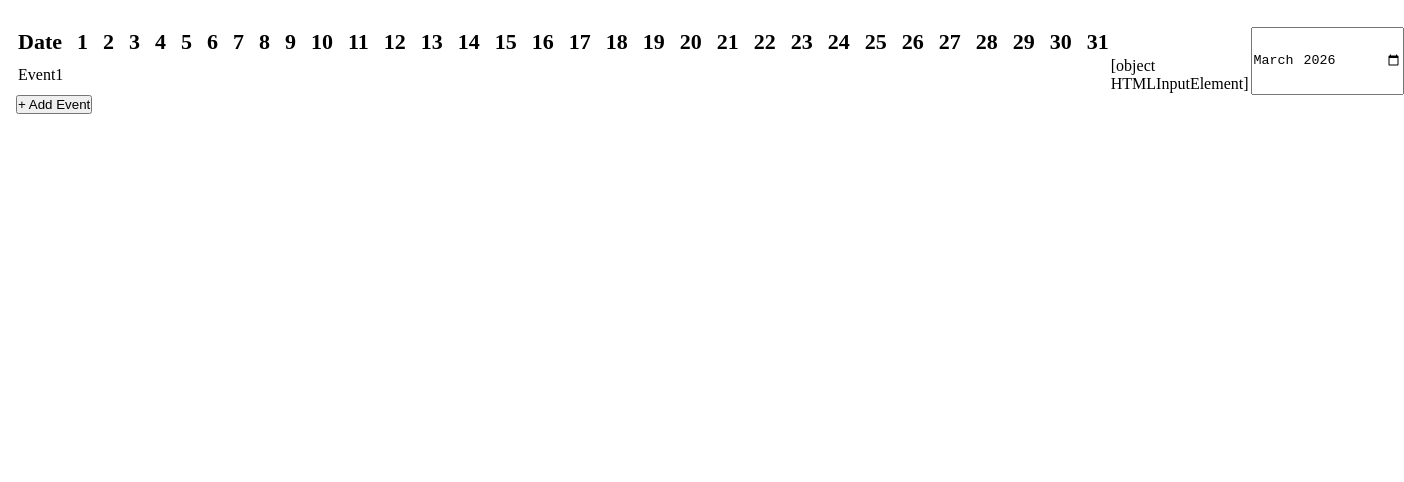
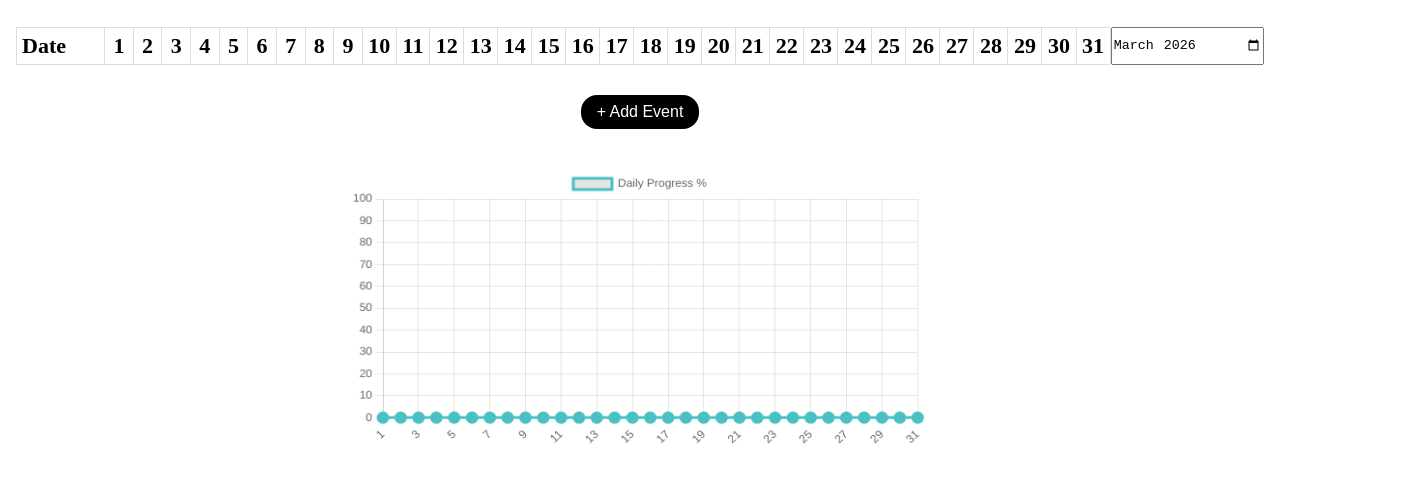
Before and after one commit to piyushNegiDev/Schedule-Tracker, a plain HTML site: page index.html in a window 1280 px wide. Shown: the part 56-538 px from the top of the page, 1404 px wide, since content can reach past the window. Drawn offline with nearby package versions, Linux system fonts and the light colour scheme.

Commit message:
Completed Project

```diff
--- a/index.html
+++ b/index.html
@@ -16,10 +16,11 @@
         <thead>
           <tr id="dateRow">
             <th>Date</th>
+
             <!--  -->
           </tr>
         </thead>
-        <tbody>
+        <tbody id="eventBody">
           <tr id="eventRow">
             <!--  -->
           </tr>
@@ -30,8 +31,12 @@
 
     <div class="addBtnDiv"><button>+ Add Event</button></div>
 
-    <div class="progressGraph"></div>
+    <!-- <canvas id="progressChart"></canvas> -->
+    <div class="graphWrapper">
+      <canvas id="progressChart"></canvas>
+    </div>
 
+    <script src="https://cdn.jsdelivr.net/npm/chart.js"></script>
     <script src="script.js"></script>
   </body>
 </html>
--- a/script.js
+++ b/script.js
@@ -1,44 +1,190 @@
 let calendar = document.querySelector("#calendar");
-let today = new Date();
-let month = today.getMonth() + 1;
-let year = today.getFullYear();
-let days = new Date(year, month, 0).getDate();
+let dateRow = document.querySelector("#dateRow");
+let eventBody = document.querySelector("#eventBody");
+
+let data = JSON.parse(localStorage.getItem("trackerData")) || {};
+
+function saveData() {
+  localStorage.setItem("trackerData", JSON.stringify(data));
+}
 
 function calendarDefaultValue() {
-  if (month < 10) {
-    let FixedMonth = "0" + month;
-    calendar.value = `${year}-${FixedMonth}`;
-  } else {
-    calendar.value = `${year}-${month}`;
+  let today = new Date();
+  calendar.value = today.toISOString().slice(0, 7);
+}
+
+function ensureMonth() {
+  if (!data[calendar.value]) {
+    data[calendar.value] = {};
   }
 }
 
-function noOfDays() {
-  let dateRow = document.querySelector("#dateRow");
+function getDays(year, month) {
+  return new Date(year, month, 0).getDate();
+}
+
+function renderDays(days) {
+  dateRow.innerHTML = "<th>Date</th>";
+
   for (let i = 1; i <= days; i++) {
     let th = document.createElement("th");
-    th.innerHTML = i;
-    dateRow.append(th);
+    th.textContent = i;
+    dateRow.appendChild(th);
   }
 }
 
-let eventRow = document.querySelector("#eventRow");
-// let task = prompt("Enter event");
-// console.log(task);
-let th = document.createElement("td");
-th.innerHTML = "Event1";
-eventRow.append(th);
+function renderEvents(days) {
+  eventBody.innerHTML = "";
 
-let input = document.createElement("input");
-input.type = "checkbox";
-console.log(input);
+  let monthData = data[calendar.value];
 
-let thCheckbox = document.createElement("td");
-thCheckbox.innerHTML = input;
-console.log(thCheckbox);
+  for (let event in monthData) {
+    let tr = document.createElement("tr");
+    tr.dataset.trId = event;
 
-eventRow.append(thCheckbox);
-// for (let i = 1; i <= days; i++) {}
+    let td = document.createElement("td");
+    td.textContent = event;
+    tr.appendChild(td);
 
-noOfDays();
+    for (let i = 0; i < days; i++) {
+      let tdCheckbox = document.createElement("td");
+
+      let input = document.createElement("input");
+      input.type = "checkbox";
+      input.dataset.id = i;
+      input.checked = monthData[event][i] || false;
+
+      tdCheckbox.appendChild(input);
+      tr.appendChild(tdCheckbox);
+    }
+
+    eventBody.appendChild(tr);
+  }
+
+  renderGraph(days);
+}
+
+function addEvent(eventName, days) {
+  ensureMonth();
+
+  if (!data[calendar.value][eventName]) {
+    data[calendar.value][eventName] = new Array(days).fill(false);
+  }
+
+  saveData();
+  renderEvents(days);
+}
+
+calendar.addEventListener("change", () => {
+  let [year, month] = calendar.value.split("-");
+  let days = getDays(year, month);
+
+  ensureMonth();
+  renderDays(days);
+  renderEvents(days);
+});
+
+document.querySelector(".addBtnDiv button").addEventListener("click", () => {
+  let eventName = prompt("Enter Event Name");
+  if (!eventName) return;
+
+  let [year, month] = calendar.value.split("-");
+  let days = getDays(year, month);
+
+  addEvent(eventName, days);
+});
+
+eventBody.addEventListener("click", (e) => {
+  if (e.target.type === "checkbox") {
+    let index = Number(e.target.dataset.id);
+    let eventName = e.target.closest("tr").dataset.trId;
+
+    data[calendar.value][eventName][index] = e.target.checked;
+
+    saveData();
+
+    let [year, month] = calendar.value.split("-");
+    let days = getDays(year, month);
+
+    renderGraph(days);
+  }
+});
+
+function calculateProgress(days) {
+  let result = [];
+  let monthData = data[calendar.value];
+
+  for (let i = 0; i < days; i++) {
+    let total = 0;
+    let done = 0;
+
+    for (let event in monthData) {
+      total++;
+      if (monthData[event][i]) done++;
+    }
+
+    let percent = total === 0 ? 0 : (done / total) * 100;
+    result.push(percent);
+  }
+
+  return result;
+}
+
+// ✅ CHART.JS GRAPH
+let chart;
+
+function renderGraph(days) {
+  let ctx = document.getElementById("progressChart").getContext("2d");
+
+  let progress = calculateProgress(days);
+
+  let labels = [];
+  for (let i = 1; i <= days; i++) {
+    labels.push(i);
+  }
+
+  if (chart) chart.destroy();
+
+  chart = new Chart(ctx, {
+    type: "line",
+    data: {
+      labels: labels,
+      datasets: [
+        {
+          label: "Daily Progress %",
+          data: progress,
+          borderWidth: 3,
+          tension: 0.4,
+          pointRadius: 5,
+          pointHoverRadius: 7,
+          borderColor: "#4bc0c0",
+          pointBackgroundColor: "#4bc0c0",
+          fill: false,
+        },
+      ],
+    },
+    options: {
+      responsive: true,
+      scales: {
+        x: {
+          grid: { display: true },
+        },
+        y: {
+          beginAtZero: true,
+          max: 100,
+          grid: { display: true },
+        },
+      },
+    },
+  });
+}
+
+// ✅ INITIAL LOAD
 calendarDefaultValue();
+
+let [year, month] = calendar.value.split("-");
+let days = getDays(year, month);
+
+ensureMonth();
+renderDays(days);
+renderEvents(days);
--- a/style.css
+++ b/style.css
@@ -5,28 +5,90 @@
 }
 body {
   padding: 1rem;
-  height: 100vh;
-  display: flex;
-  flex-direction: column;
-  /* align-items: center; */
-  /* justify-content: space-between; */
-  /* gap: 5rem; */
 }
 header {
   text-align: center;
   margin-bottom: 30px;
 }
 .events {
-  /* align-self: flex-start; */
-
   display: flex;
   justify-content: space-between;
+  overflow-x: auto;
+  /* align-items: center; */
 }
 #dateRow {
-  display: flex;
-  /* justify-content: space-between; */
-  gap: 15px;
   font-size: 22px;
 }
+
+th,
+td {
+  border: 1px solid #ddd;
+  text-align: center;
+  padding: 5px;
+}
+
+td:first-child,
+th:first-child {
+  width: 120px;
+  text-align: left;
+}
+
+tr:hover {
+  background: #f2f2f2;
+}
+
+table {
+  border-collapse: collapse;
+  table-layout: fixed;
+}
+
+th,
+td {
+  width: 35px;
+}
+
 .addBtnDiv {
+  display: flex;
+  justify-content: center;
 }
+
+.addBtnDiv button {
+  padding: 0.5rem 1rem;
+  margin-top: 30px;
+
+  border-radius: 1rem;
+  border: none;
+
+  font-size: 1rem;
+  color: white;
+  background-color: black;
+}
+
+.progressGraph {
+  margin-top: 30px;
+  display: flex;
+  align-items: flex-end;
+  gap: 4px;
+  height: 150px;
+  background: white;
+  padding: 10px;
+  border-radius: 10px;
+  overflow-x: auto;
+}
+
+.bar {
+  width: 20px;
+  background: black;
+  border-radius: 4px;
+}
+
+.graphWrapper {
+  width: 600px;
+  margin: 30px auto;
+}
+
+#progressChart {
+  background: white;
+  border-radius: 10px;
+  padding: 10px;
+}
```
